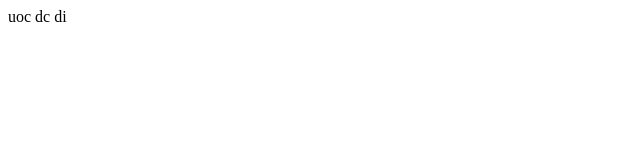
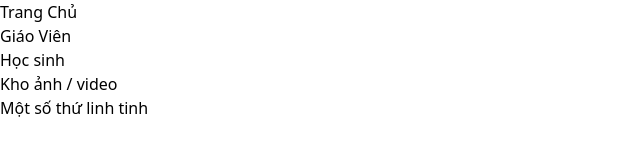
Before and after one commit to Sineskynee/A1k47QL4, a plain HTML site: page index.html in a window 1280 px wide. Shown: the whole page, without its empty margins (0-640 px from the left). Drawn offline with nearby package versions, Linux system fonts and the light colour scheme.

Commit message:
up header

```diff
--- a/css/main.css
+++ b/css/main.css
@@ -0,0 +1,3 @@
+.color-red {
+  color: red;
+}
--- a/index.html
+++ b/index.html
@@ -1,11 +1,21 @@
 <!DOCTYPE html>
 <html lang="en">
-<head>
-    <meta charset="UTF-8">
-    <meta name="viewport" content="width=device-width, initial-scale=1.0">
+  <head>
+    <meta charset="UTF-8" />
+    <meta name="viewport" content="width=device-width, initial-scale=1.0" />
     <title>Document</title>
-</head>
-<body>
-    uoc dc di
-</body>
+    <script src="https://cdn.tailwindcss.com"></script>
+    <link rel="stylesheet" href="/css/main.css" />
+  </head>
+  <body>
+    <header>
+      <ul>
+        <li href="#">Trang Chủ</li>
+        <li href="#">Giáo Viên</li>
+        <li href="#">Học sinh</li>
+        <li href="#">Kho ảnh / video</li>
+        <li href="#">Một số thứ linh tinh</li>
+      </ul>
+    </header>
+  </body>
 </html>
```
